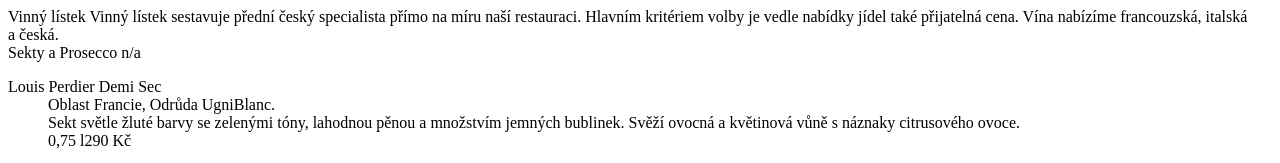
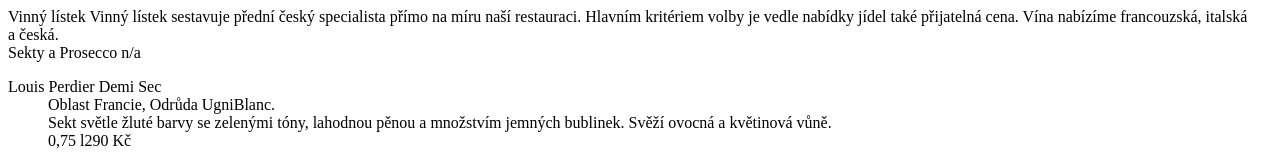
Before and after one commit to icemaster81h/www.steakgrill.cz, a plain HTML site: page vinny_listek.html in a window 1280 px wide. Shown: the top 163 px of the page. Drawn offline with Linux system fonts and the light colour scheme.

Commit message:
Update vinny_listek.html

```diff
--- a/vinny_listek.html
+++ b/vinny_listek.html
@@ -8,7 +8,7 @@
     <dl class="meal">
       <dt>Louis Perdier Demi Sec</dt>
       <dd>Oblast Francie, Odrůda UgniBlanc.</dd>
-      <dd>Sekt světle žluté barvy se zelenými tóny, lahodnou pěnou a množstvím jemných bublinek. Svěží ovocná a květinová vůně s náznaky citrusového ovoce.</dd>
+      <dd>Sekt světle žluté barvy se zelenými tóny, lahodnou pěnou a množstvím jemných bublinek. Svěží ovocná a květinová vůně.</dd>
       <dd class="price">
         <span><span>0,75 l</span><span>290 Kč</span></span>
       </dd>
```
